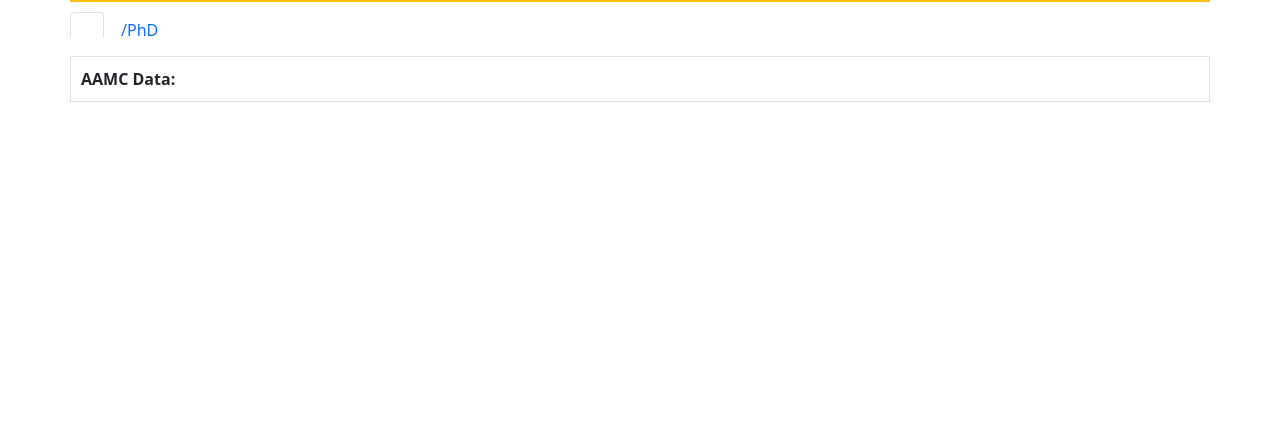
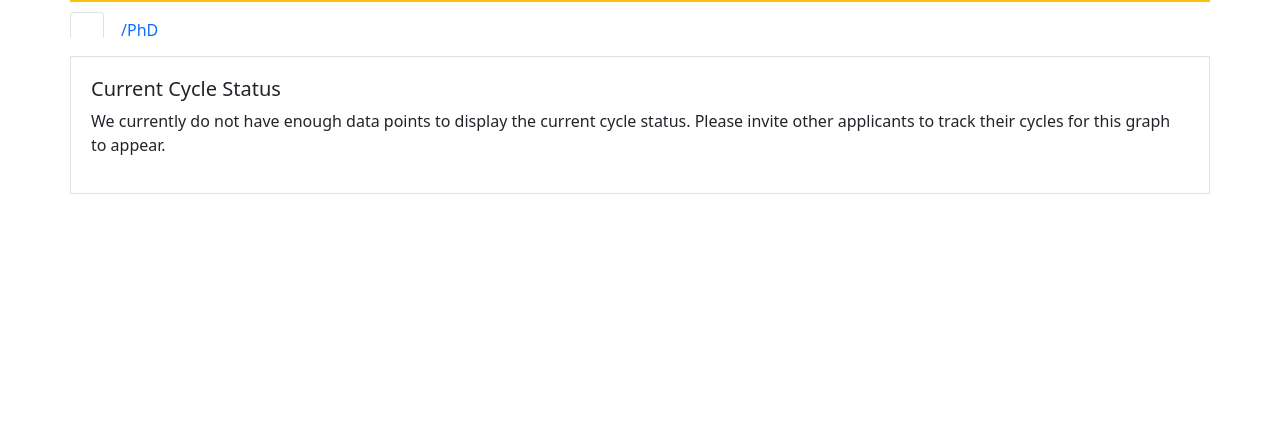
Before and after one commit to RunningMSN/CycleTrack, a Flask app: template website/templates/school_template.html in a window 1280 px wide. Shown: the part 232-666 px from the top of the page. Run offline with Flask 2, Linux system fonts and the light colour scheme; the template is opened without the code that fills it, so the values that code supplies are empty; some libraries are stand-ins or nearby versions.

Commit message:
Update explorer school page layout

```diff
--- a/website/templates/school_template.html
+++ b/website/templates/school_template.html
@@ -2,6 +2,7 @@
 {% block title %} {{ school_info['School'][0] }} {% endblock %}
 {% block content %}
 <div class="container" style="padding-top:10px">
+    <!-- GENERAL SCHOOL INFO -->
     <div class="row" id="information" style="padding: 10px">
         <div class="col-2 d-flex align-items-center justify-content-center">
             <center>
@@ -19,12 +20,16 @@
             <strong>Program Type: </strong> {{ school_info['MD_or_DO'][0] }}
         </div>
     </div>
+
+    <!-- WARNING ABOUT WIP -->
     <div class="row">
         <div class="bg-warning container" style="margin-top:10px; margin-bottom:10px">
             This feature is a work in progress and requires more data. Invite other future doctors to track their cycles using CycleTrack to expedite development!
         </div>
     </div>
-    <div class="row">
+    <!-- SCHOOL INFO TABS -->
+    <div class="row" id="school-info">
+            <!-- TAB LIST -->
             <ul class="nav nav-tabs" id="myTab" role="tablist">
                 <li class="nav-item">
                     <a class="nav-link active" id="md-tab" data-toggle="tab" href="#md" role="tab" aria-controls="md"
@@ -35,28 +40,60 @@
                        aria-selected="false"><h6>{{ school_info['MD_or_DO'][0] }}/PhD</h6></a>
                 </li>
             </ul>
+
             <div class="tab-content" id="myTabContent" style="padding:10px; border-style: none solid solid; border-color:#dee2e6; border-width:1px">
+                <!-- MD/DO INFO -->
                 <div class="tab-pane fade show active" id="md" role="tabpanel" aria-labelledby="md-tab">
+                    <div style="padding:10px;">
+                        <h5>Current Cycle Status</h5>
                         {% if cycle_status_reg_json %}
                         <div id="reg_status"></div>
+                        {% else %}
+                        <p>We currently do not have enough data points to display the current cycle status. Please invite other
+                        applicants to track their cycles for this graph to appear.</p>
                         {% endif %}
+                    </div>
 
-                    <strong>AAMC Data: </strong><br />
+                    {% if school_info['MD_or_DO'][0] == "MD" %}
+                    <div style="padding:10px;">
+                        <h5>AAMC Data</h5>
                         {{table_md | safe}}
                     </div>
+                    {% endif %}
+                </div>
+
+                <!-- MD/DO-PhD INFO -->
                 <div class="tab-pane fade" id="mdphd" role="tabpanel" aria-labelledby="mdphd-tab">
+                    <div style="padding:10px;">
+                        <h5>Current Cycle Status</h5>
                         {% if cycle_status_phd_json %}
                         <div id="phd_status"></div>
+                        {% else %}
+                        <p>We currently do not have enough data points to display the current cycle status. Please invite other
+                        applicants to track their cycles for this graph to appear.</p>
                         {% endif %}
+                    </div>
 
-                    <strong>AAMC Data: </strong><br />
+                    {% if school_info['MD_or_DO'][0] == "MD" %}
+                    <div style="padding:10px;">
+                        <h5>AAMC Data</h5>
                         {{table_mdphd | safe}}
+                    </div>
+                    {% endif %}
                 </div>
             </div>
     </div>
 </div>
 
 <!-- PREPARE GRAPHS -->
+<script>
+    $(document).on('shown.bs.tab', 'a[data-toggle="tab"]', function (event) {
+    var doc = $(".tab-pane.active .plotly-graph-div");
+    for (var i = 0; i < doc.length; i++) {
+        Plotly.relayout(doc[i], {autosize: true});
+    }
+})
+</script>
 {% if cycle_status_reg_json %}
     <script>
     var reg_graph = {{ cycle_status_reg_json | safe }};
```
Lines whose indentation alone changed are shown as unchanged.
